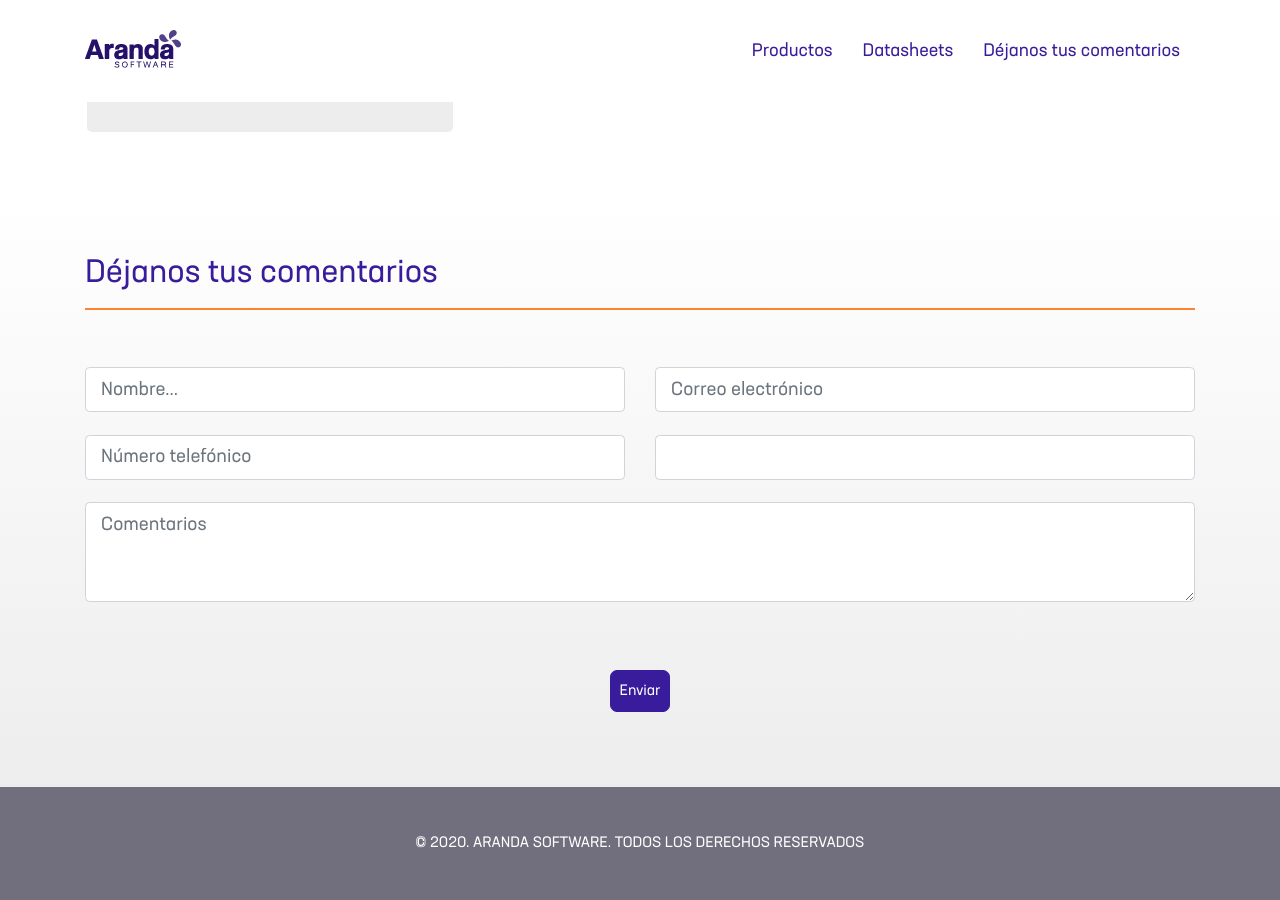
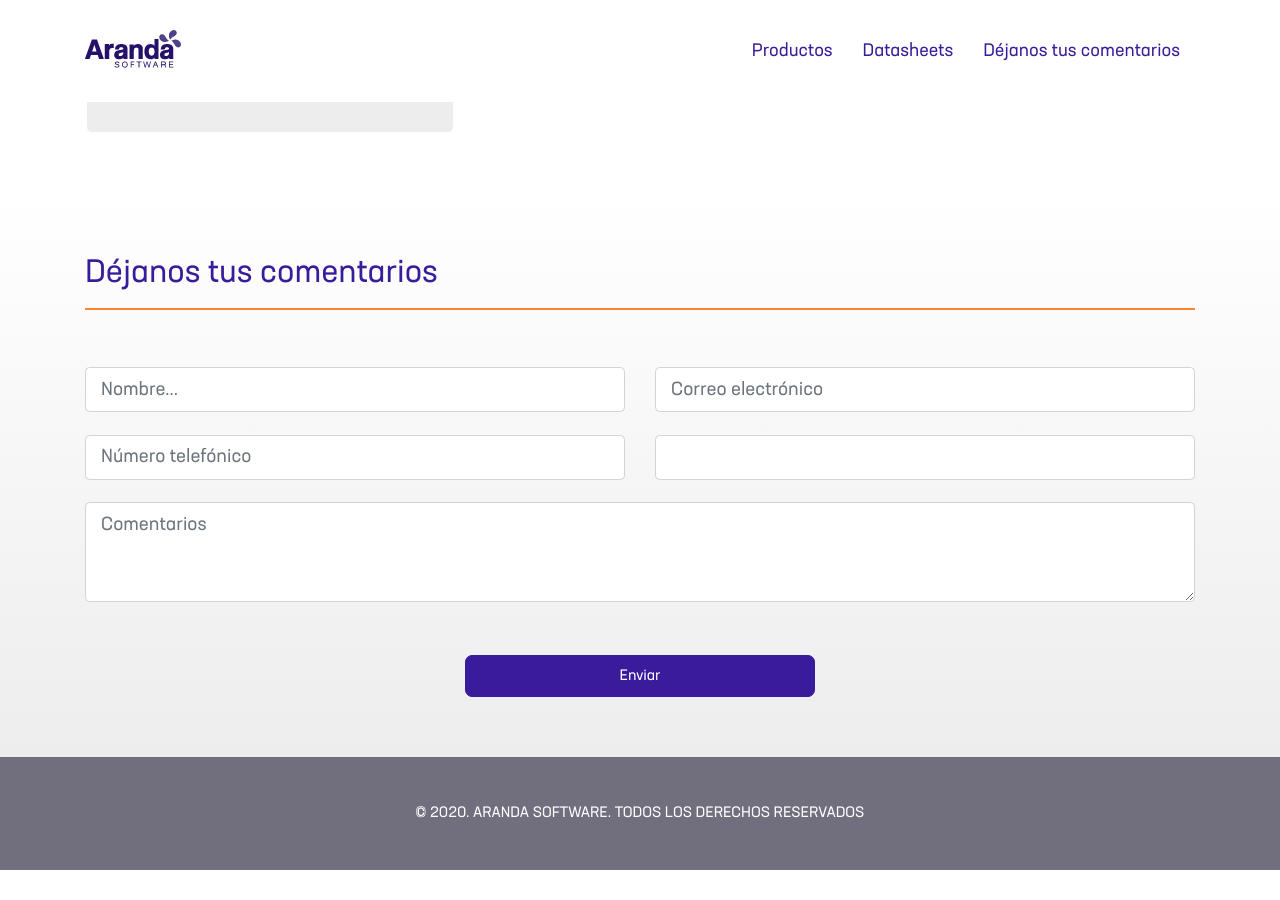
Before and after one commit to aranda-docs/aranda-docs-theme, a Jekyll site: the page built from index.md, in a window 1280 px wide and 900 px high, scrolled down 1712 px. Built offline with Jekyll 4.4.1, drawn with Linux system fonts in a browser that asks for light colours; after the commit the page ends 2582 px from its top, so only the background shows below that.

Commit message:
Update contact-form.html

```diff
--- a/_includes/contact-form.html
+++ b/_includes/contact-form.html
@@ -8,24 +8,24 @@
         <div class="ar-section__content">
             <form action="">
                 <div class="row">
-                    <div class="col-6 mb-2">
+                    <div class="col-12 col-md-6 mb-2">
                         <div class="form-group input-group-lg">
                             <input class="form-control" type="text" title="Nombre" placeholder="Nombre..."/>
                         </div>
                     </div>
-                    <div class="col-6 mb-2">
+                    <div class="col-12 col-md-6 mb-2">
                         <div class="form-group input-group-lg">
                             <input class="form-control" type="email" title="Correo Electrónico"
                                    placeholder="Correo electrónico"/>
                         </div>
                     </div>
-                    <div class="col-6 mb-2">
+                    <div class="col-12 col-md-6 mb-2">
                         <div class="form-group input-group-lg">
                             <input class="form-control" type="tel" title="Número telefónico"
                                    placeholder="Número telefónico"/>
                         </div>
                     </div>
-                    <div class="col-6 mb-2">
+                    <div class="col-12 col-md-6 mb-2">
                         <div class="form-group input-group-lg">
                             <input class="form-control" type="text"/>
                         </div>
@@ -36,9 +36,9 @@
                         </div>
                     </div>
                 </div>
-                <div class="row">
-                    <div class="col align-items-center justify-content-center d-flex p-3">
-                        <button class="btn btn-primary btn-cta">Enviar</button>
+                <div class="row justify-content-center">
+                    <div class="col-12 col-md-8 col-lg-4">
+                        <button class="btn btn-primary btn-cta w-100">Enviar</button>
                     </div>
                 </div>
             </form>
```
